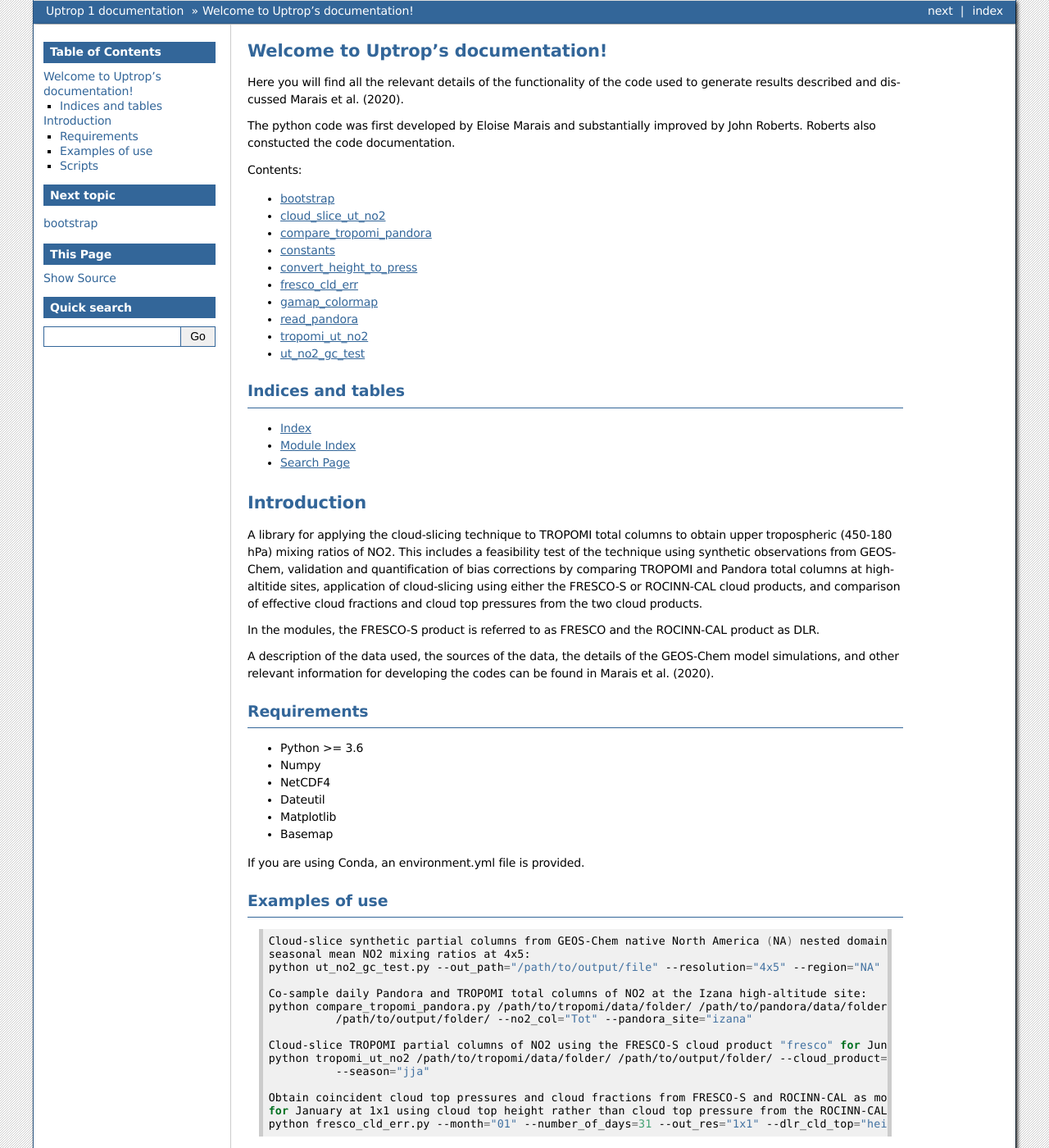
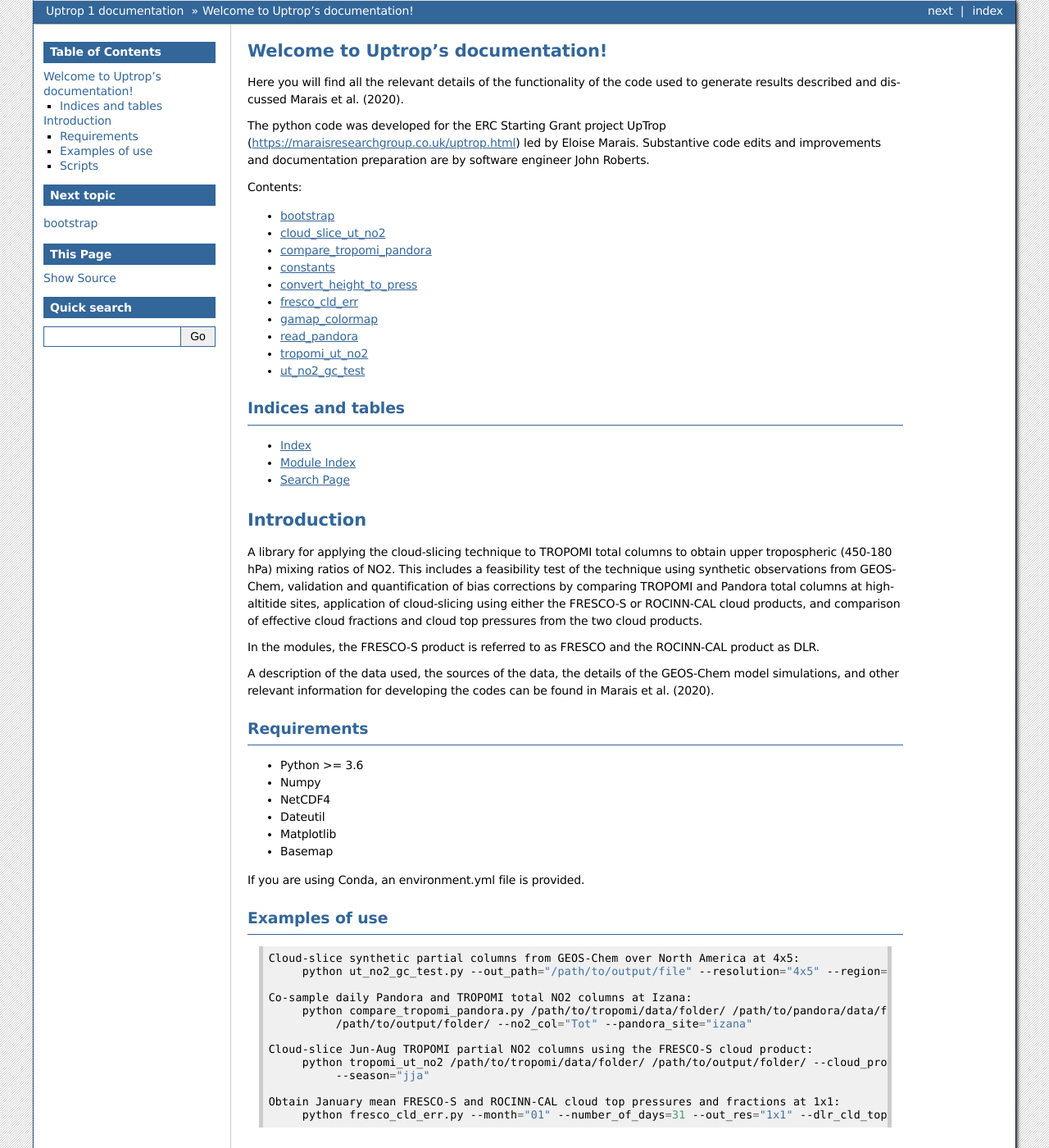
Before and after one commit to eamarais/erc-uptrop, a Sphinx documentation site: the page built from docs/source/index.rst, in a window 1280 px wide and 1400 px high. Shown: the whole window at 82% size. Built offline with Sphinx 7.4.7, drawn with Linux system fonts in a browser that asks for light colours.

Commit message:
Update index.rst
Minor formatting updates.

```diff
--- a/docs/source/index.rst
+++ b/docs/source/index.rst
@@ -7,7 +7,7 @@ Welcome to Uptrop's documentation!
 ==================================
 Here you will find all the relevant details of the functionality of the code used to generate results described and discussed Marais et al. (2020).
 
-The python code was first developed by Eloise Marais and substantially improved by John Roberts. Roberts also constucted the code documentation.
+The python code was developed for the ERC Starting Grant project UpTrop (https://maraisresearchgroup.co.uk/uptrop.html) led by Eloise Marais. Substantive code edits and improvements and documentation preparation are by software engineer John Roberts.
 
 .. toctree::
    :maxdepth: 2
@@ -58,21 +58,19 @@ Examples of use
 
 .. code-block:: bash
 
-   Cloud-slice synthetic partial columns from GEOS-Chem native North America (NA) nested domain and obtain
-   seasonal mean NO2 mixing ratios at 4x5:
-   python ut_no2_gc_test.py --out_path="/path/to/output/file" --resolution="4x5" --region="NA"
+   Cloud-slice synthetic partial columns from GEOS-Chem over North America at 4x5:
+        python ut_no2_gc_test.py --out_path="/path/to/output/file" --resolution="4x5" --region="NA"
 
-   Co-sample daily Pandora and TROPOMI total columns of NO2 at the Izana high-altitude site:
-   python compare_tropomi_pandora.py /path/to/tropomi/data/folder/ /path/to/pandora/data/folder/
+   Co-sample daily Pandora and TROPOMI total NO2 columns at Izana:
+        python compare_tropomi_pandora.py /path/to/tropomi/data/folder/ /path/to/pandora/data/folder/
              /path/to/output/folder/ --no2_col="Tot" --pandora_site="izana"
 
-   Cloud-slice TROPOMI partial columns of NO2 using the FRESCO-S cloud product "fresco" for Jun-Aug ("jja"):
-   python tropomi_ut_no2 /path/to/tropomi/data/folder/ /path/to/output/folder/ --cloud_product="fresco"
+   Cloud-slice Jun-Aug TROPOMI partial NO2 columns using the FRESCO-S cloud product:
+        python tropomi_ut_no2 /path/to/tropomi/data/folder/ /path/to/output/folder/ --cloud_product="fresco"
              --season="jja"
 
-   Obtain coincident cloud top pressures and cloud fractions from FRESCO-S and ROCINN-CAL as monthly averages
-   for January at 1x1 using cloud top height rather than cloud top pressure from the ROCINN-CAL product:
-   python fresco_cld_err.py --month="01" --number_of_days=31 --out_res="1x1" --dlr_cld_top="height"
+   Obtain January mean FRESCO-S and ROCINN-CAL cloud top pressures and fractions at 1x1:
+        python fresco_cld_err.py --month="01" --number_of_days=31 --out_res="1x1" --dlr_cld_top="height"
 
 
 Scripts
```
